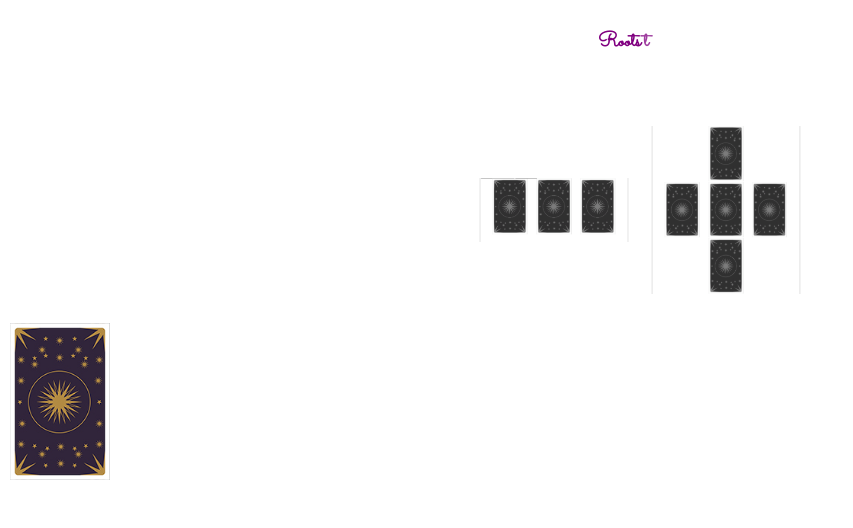
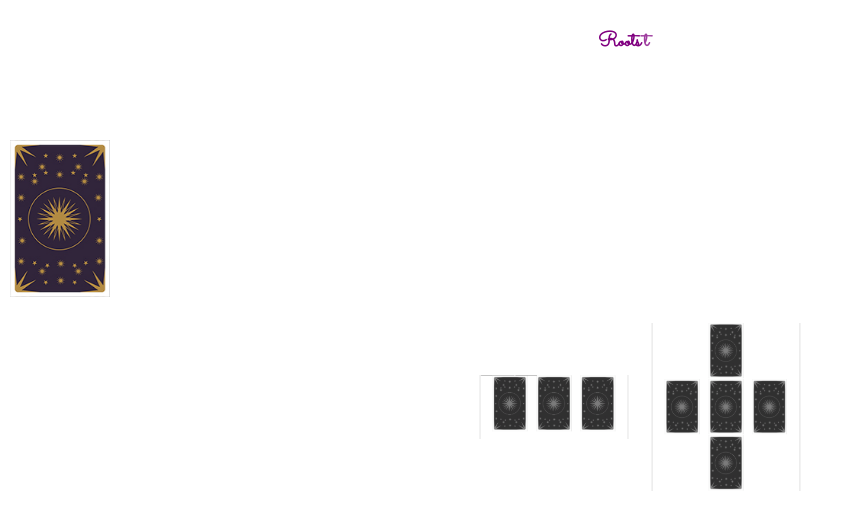
Before and after one commit to Levi237/rootstorosestarot, a React (Create React App) app: page / in a window 1280 px wide. Shown: the top 528 px of the page, without its empty margins (0-853 px from the left). Built offline with nearby package versions, Linux system fonts and the light colour scheme.

Commit message:
raise deck

```diff
--- a/src/App.js
+++ b/src/App.js
@@ -404,11 +404,11 @@ export default class App extends Component {
     return (
       <AppContainer>
         <Header/>
+          <Deck selectSpread={selectSpread} deck={deck} hand={hand} selectCard={this.selectCard} shuffleThis={this.shuffleThis} shuffle={shuffle}/>
           <Spreads spreads={spreads} selectSpread={this.selectSpread}/>
           { selectSpread.name === "three" && <SimpleSpread hand={hand}/> }
           { selectSpread.name === "cross" && <CrossSpread hand={hand}/> }
           {/* { selectSpread.name === "celtic cross" && <CelticCrossSpread hand={hand}/> } */}
-          <Deck selectSpread={selectSpread} deck={deck} hand={hand} selectCard={this.selectCard} shuffleThis={this.shuffleThis} shuffle={shuffle}/>
       </AppContainer>
     );
   };
```
